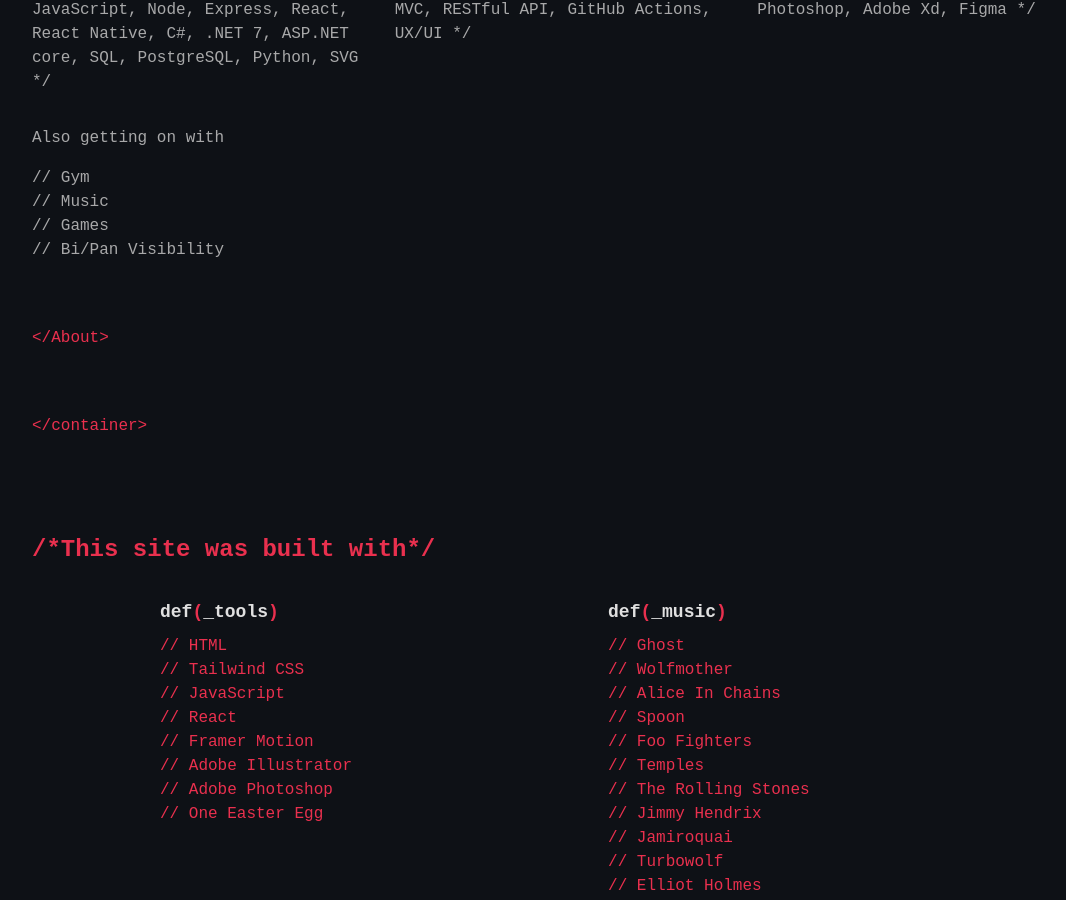
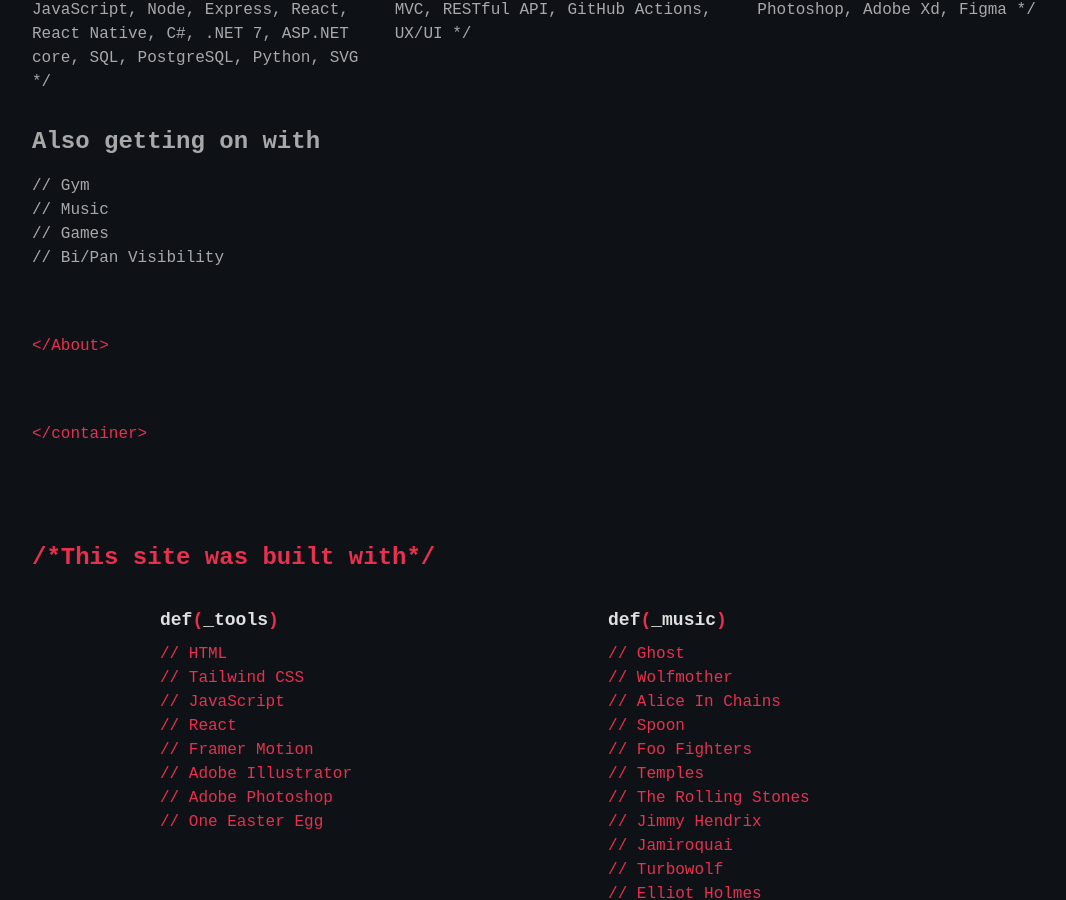
Before and after one commit to The-Nightman/Portfolio, a React (Vite) app: page /about in a window 1280 px wide. Shown: the part 819-1719 px from the top of the page, without its empty margins (96-1162 px from the left). Built offline with nearby package versions, Linux system fonts and the light colour scheme; the HTML template or start-up script is replaced by a standard one.

Commit message:
migrate AboutPersonality to tailwind styles and accessibility improvements

```diff
--- a/src/components/about-personality.jsx
+++ b/src/components/about-personality.jsx
@@ -1,20 +1,28 @@
 const AboutPersonality = () => {
   return (
     <>
-      <section className="about-also">
-        <h2 className="about-also-title">Also getting on with</h2>
-        <ul className="also-grid">
+      <section className="flex flex-col mb-8">
+        <h2 className="mb-4 text-2xl font-bold">Also getting on with</h2>
+        <ul>
           <li>
-            <p>// Gym</p>
+            <p>
+              <span aria-hidden>//</span> Gym
+            </p>
           </li>
           <li>
-            <p>// Music</p>
+            <p>
+              <span aria-hidden>//</span> Music
+            </p>
           </li>
           <li>
-            <p>// Games</p>
+            <p>
+              <span aria-hidden>//</span> Games
+            </p>
           </li>
           <li>
-            <p>// Bi/Pan Visibility</p>
+            <p>
+              <span aria-hidden>//</span> Bi/Pan Visibility
+            </p>
           </li>
         </ul>
       </section>
```
